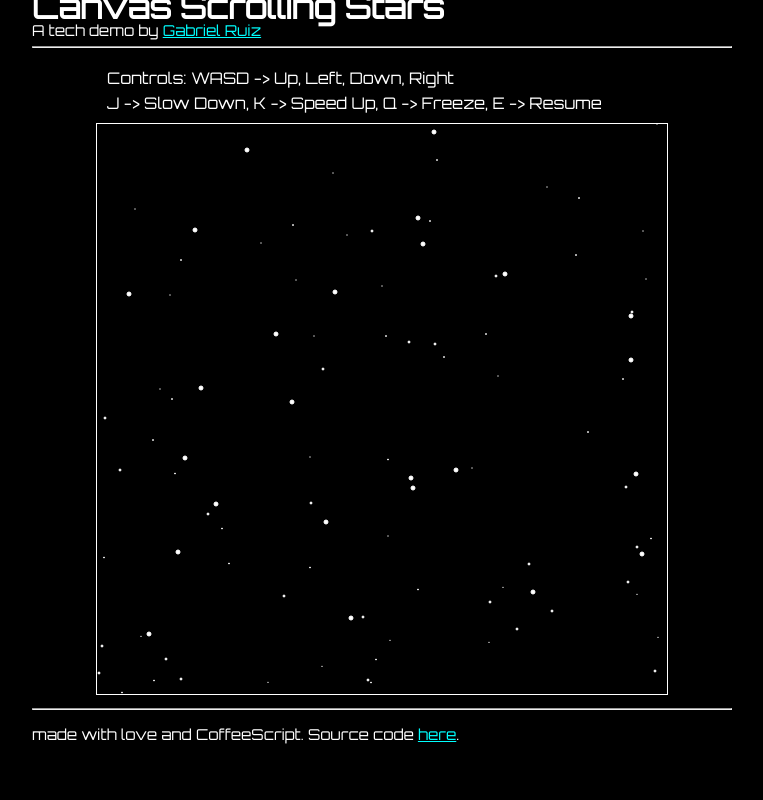
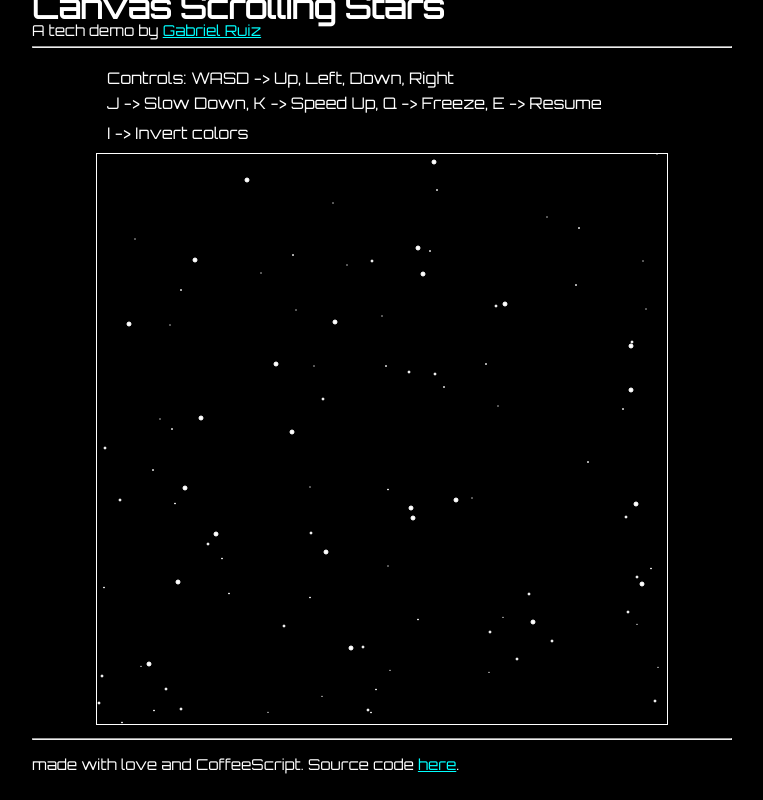
Before and after one commit to gruiz17/canvas-scrolling-stars, a plain HTML site: page index.html in a window 1280 px wide. Shown: the whole page, without its empty margins (258-1021 px from the left). Drawn offline with nearby package versions, Linux system fonts and the light colour scheme.

Commit message:
instructions

```diff
--- a/css/main.css
+++ b/css/main.css
@@ -25,7 +25,7 @@ a {
   max-width: 550px;
   padding-bottom: 5px;
 }
-#message {
+.message {
   margin: 10 auto;
   max-width: 550px;
 
--- a/index.html
+++ b/index.html
@@ -28,8 +28,11 @@
       <!-- <span id="level">Level: <span id="levelcount">1</span></span> -->
       <!-- <span>Controls: WASD -> Up, Left, Down, Right</span> -->
     </div>
-    <div id="message">
+    <div class="message">
       J -> Slow Down, K -> Speed Up, Q -> Freeze, E -> Resume
+    </div>
+    <div class="message">
+      I -> Invert colors
     </div>
     <div id="main">
       <canvas id="game">
```
